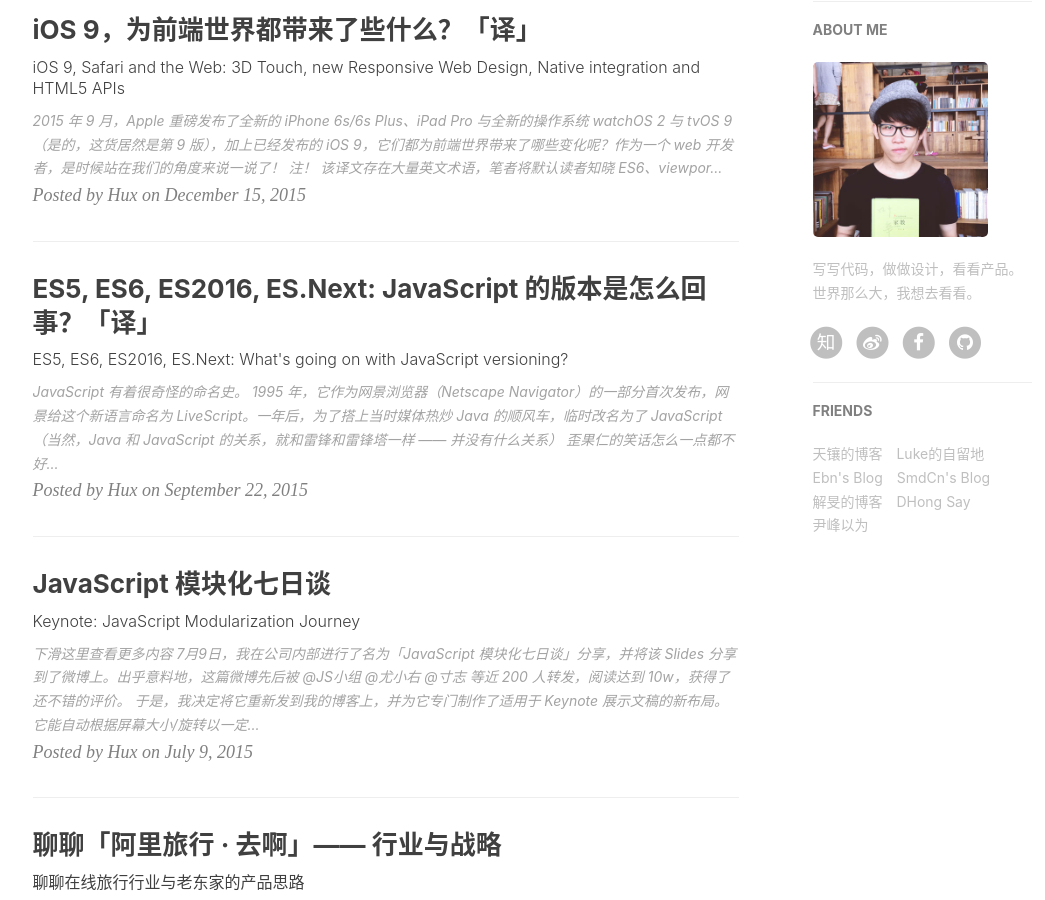
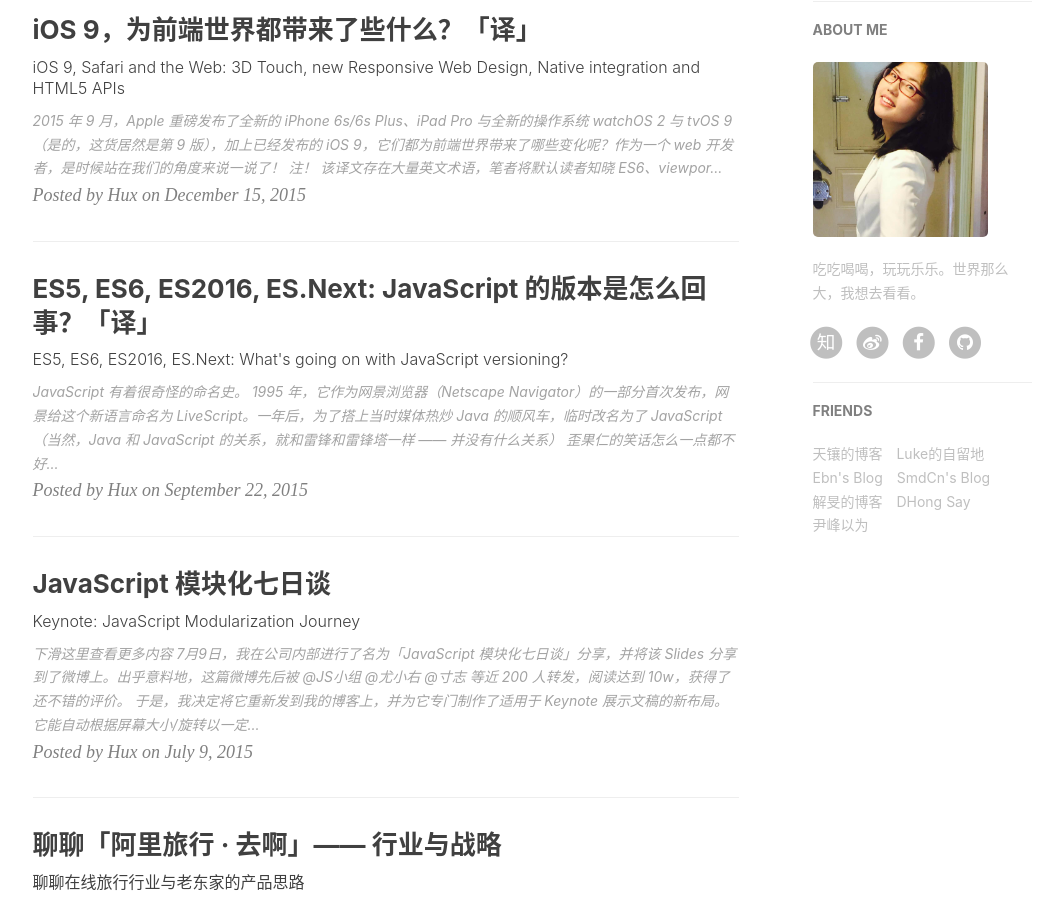
Before and after one commit to LilySui88/me, a Jekyll site: the page built from index.html, in a window 1280 px wide and 900 px high, scrolled down 692 px. Shown: the whole window, without its empty margins (135-1180 px from the left). Built offline with Jekyll 4.4.1, drawn with Linux system fonts in a browser that asks for light colours; nearby versions of some CDN libraries; the list of posts is cut into pages by our own code; comment, search, counter and statistics services are not loaded.

Commit message:
head pic

```diff
--- a/_config.yml
+++ b/_config.yml
@@ -12,10 +12,10 @@
 
 # SNS settings
 RSS: false
-weibo_username:     huxpro
-zhihu_username:     huxpro
+weibo_username:     suixinli
+zhihu_username:     lilysui
 github_username:    lilysui88
-#twitter_username:  huxpro
+#twitter_username:
 facebook_username:  huxpro
 
 
@@ -40,12 +40,12 @@
 
 
 # Disqus settings
-#disqus_username: _your_disqus_short_name_
+disqus_username: LilySui
 
 # Duoshuo settings
-duoshuo_username: huxblog
+#duoshuo_username: huxblog
 # Share component is depend on Comment so we can NOT use share only.
-duoshuo_share: true                     # set to false if you want to use Comment without Sharing
+#duoshuo_share: true                     # set to false if you want to use Comment without Sharing
 
 
 
@@ -55,14 +55,14 @@
 ba_track_id: 4cc1f2d8f3067386cc5cdb626a202900
 # Google Analytics
 ga_track_id: 'UA-49627206-1'            # Format: UA-xxxxxx-xx
-ga_domain: huangxuan.me
+ga_domain: lilysui.cn
 
 
 
 # Sidebar settings
 sidebar: true                           # whether or not using Sidebar.
-sidebar-about-description: "写写代码，做做设计，看看产品。世界那么大，我想去看看。"
-sidebar-avatar: /img/avatar-hux.jpg      # use absolute URL, seeing it's used in both `/` and `/about/`
+sidebar-about-description: "吃吃喝喝，玩玩乐乐。世界那么大，我想去看看。"
+sidebar-avatar: /img/lily-head.jpg      # use absolute URL, seeing it's used in both `/` and `/about/`
 
 
 
--- a/_layouts/page.html
+++ b/_layouts/page.html
@@ -103,7 +103,7 @@
                     <hr><h5><a href="{{/about/ | prepend: site.baseurl }}">ABOUT ME</a></h5>
                     <div class="short-about">
                         {% if site.sidebar-avatar %}
-                            <img src="{{site.sidebar-avatar}}" />
+                            <img src="{{site.sidebar-avatar | prepend: site.baseurl}}" />
                         {% endif %}
                         {% if site.sidebar-about-description %}
                             <p>{{site.sidebar-about-description}}</p>
```
Also changed, not shown: img/lily-head.jpg (added), 2 other files.
